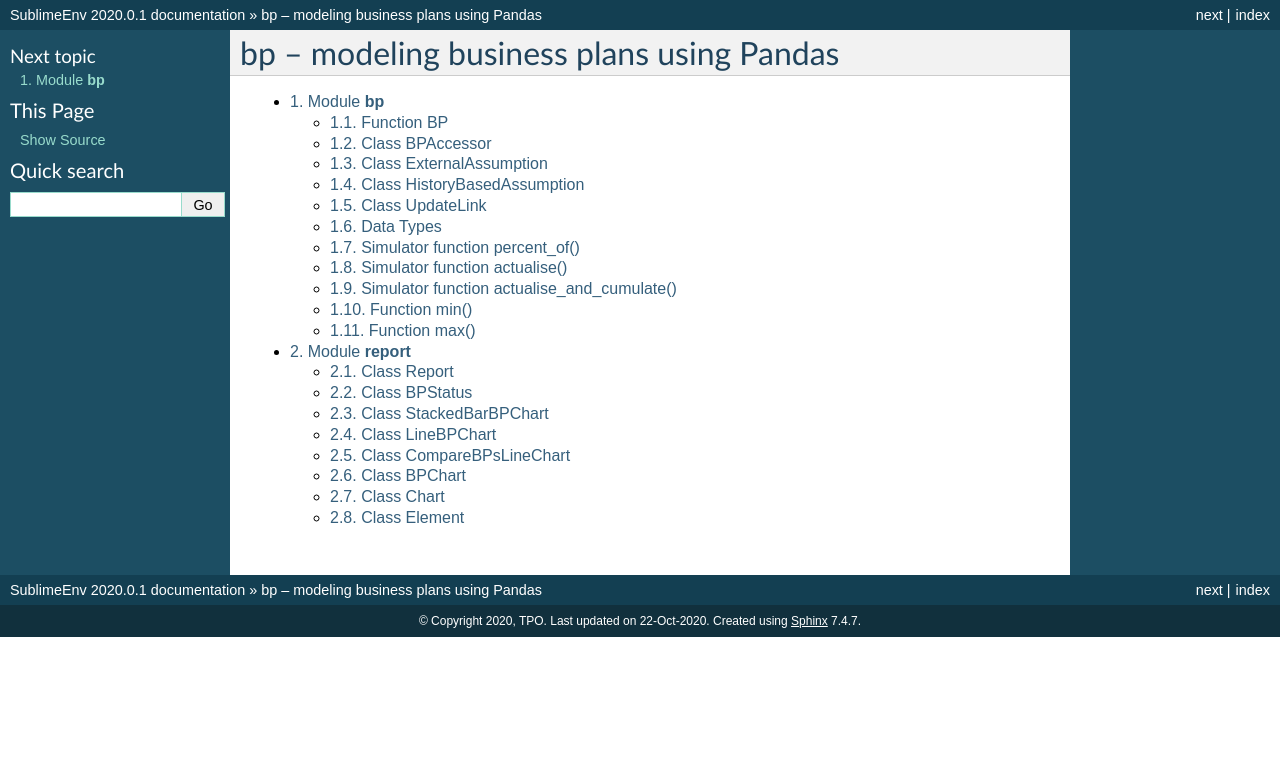
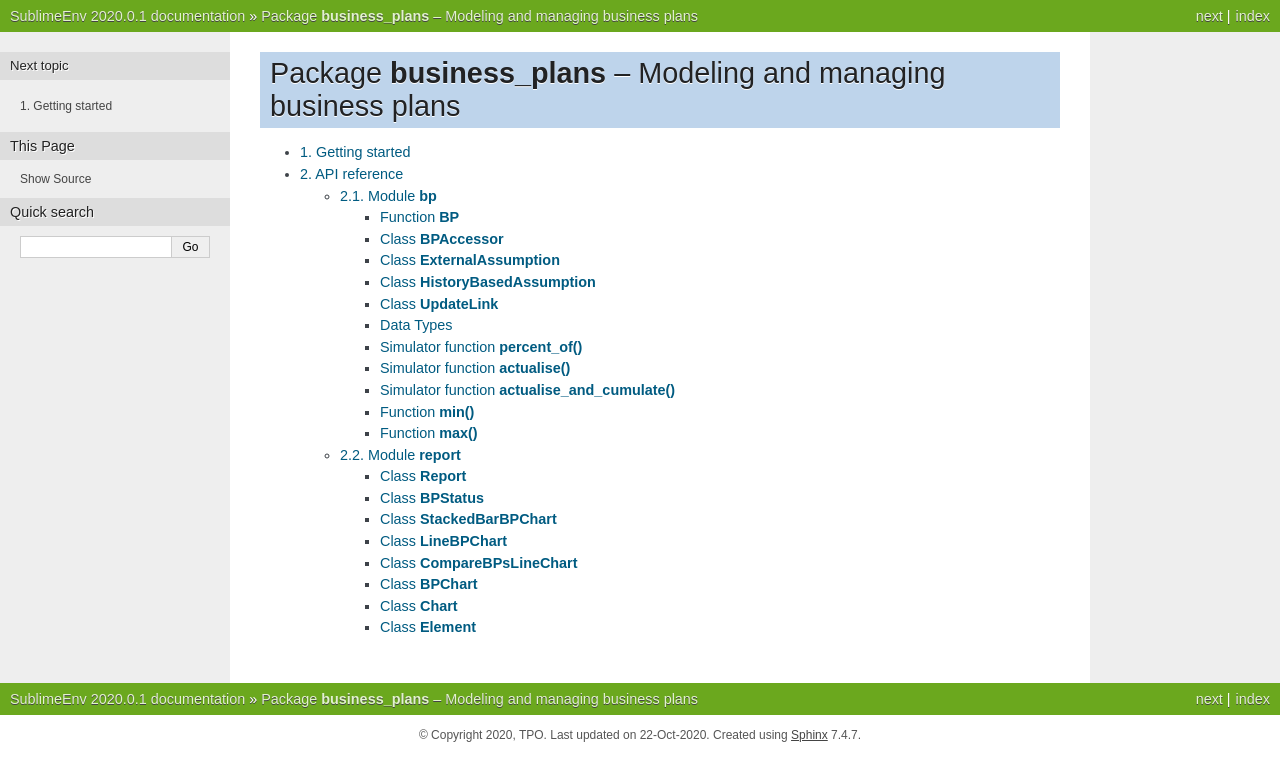
Before and after one commit to TPO-POMGOM/business-plans, a Sphinx documentation site: the page built from docs/index.rst, in a window 1280 px wide. Shown: the top 781 px of the page. Built offline with Sphinx 7.4.7, drawn with Linux system fonts in a browser that asks for light colours.

Commit message:
Changed Sphinx Theme, added Getting started chapter, improved titles formatting

```diff
--- /dev/null
+++ b/__init__.py
@@ -0,0 +1 @@
+""" Required by sphinx to identify 'business_plans' as a package. """
--- /dev/null
+++ b/docs/api_reference.rst
@@ -0,0 +1,8 @@
+API reference
+=============
+
+.. toctree::
+   :maxdepth: 2
+
+   bp
+   report
--- a/docs/bp.rst
+++ b/docs/bp.rst
@@ -2,38 +2,38 @@
 Module **bp**
 =============
 
-.. automodule:: bp
+.. automodule:: business_plans.bp
 
 
-Function BP
------------
+Function **BP**
+----------------
 
 .. autofunction:: BP
 
 
-Class BPAccessor
-----------------
+Class **BPAccessor**
+--------------------
 
 .. autoclass:: BPAccessor
    :members:
 
 
-Class ExternalAssumption
-----------------------
+Class **ExternalAssumption**
+----------------------------
 
 .. autoclass:: ExternalAssumption
    :members:
 
 
-Class HistoryBasedAssumption
-----------------------------
+Class **HistoryBasedAssumption**
+--------------------------------
 
 .. autoclass:: HistoryBasedAssumption
    :members:
 
 
-Class UpdateLink
-----------------
+Class **UpdateLink**
+--------------------
 
 .. autoclass:: UpdateLink
    :members:
@@ -49,31 +49,31 @@ Data Types
    :annotation:
 
 
-Simulator function percent_of()
--------------------------------
+Simulator function **percent_of()**
+-----------------------------------
 
 .. autofunction:: percent_of
 
 
-Simulator function actualise()
-------------------------------
+Simulator function **actualise()**
+----------------------------------
 
 .. autofunction:: actualise
 
 
-Simulator function actualise_and_cumulate()
--------------------------------------------
+Simulator function **actualise_and_cumulate()**
+-----------------------------------------------
 
 .. autofunction:: actualise_and_cumulate
 
 
-Function min()
---------------
+Function **min()**
+------------------
 
 .. autofunction:: min
 
 
-Function max()
---------------
+Function **max()**
+-------------------
 
 .. autofunction:: max
--- a/docs/conf.py
+++ b/docs/conf.py
@@ -3,11 +3,11 @@ extensions = [
     'sphinx.ext.napoleon',
     'sphinx.ext.viewcode',
 ]
-# html_theme = 'nature'
-html_theme = 'classic'
-html_theme_options = {
-    'stickysidebar': True
-}
+html_theme = 'nature'
+# html_theme = 'classic'
+# html_theme_options = {
+#     'stickysidebar': True  # Only works with html_theme = 'classic'
+# }
 html_last_updated_fmt = '%d-%b-%Y'
 
 # Napoleon settings
--- /dev/null
+++ b/docs/getting_started.rst
@@ -0,0 +1,4 @@
+Getting started
+===============
+
+**TBC**
--- a/docs/index.rst
+++ b/docs/index.rst
@@ -1,9 +1,9 @@
-bp -- modeling business plans using Pandas
-==========================================
+Package **business_plans** -- Modeling and managing business plans
+==================================================================
 
 .. toctree::
    :maxdepth: 3
    :numbered: 2
 
-   bp
-   report
+   getting_started
+   api_reference
--- a/docs/report.rst
+++ b/docs/report.rst
@@ -2,60 +2,60 @@
 Module **report**
 =================
 
-.. automodule:: report
+.. automodule:: business_plans.report
 
 
-Class Report
-------------
+Class **Report**
+----------------
 
 .. autoclass:: Report
    :members:
 
 
-Class BPStatus
---------------
+Class **BPStatus**
+------------------
 
 .. autoclass:: BPStatus
    :members:
 
 
-Class StackedBarBPChart
------------------------
+Class **StackedBarBPChart**
+---------------------------
 
 .. autoclass:: StackedBarBPChart
    :members:
 
 
-Class LineBPChart
------------------
+Class **LineBPChart**
+---------------------
 
 .. autoclass:: LineBPChart
    :members:
 
 
-Class CompareBPsLineChart
--------------------------
+Class **CompareBPsLineChart**
+-----------------------------
 
 .. autoclass:: CompareBPsLineChart
    :members:
 
 
-Class BPChart
--------------
+Class **BPChart**
+-----------------
 
 .. autoclass:: BPChart
    :members:
 
 
-Class Chart
------------
+Class **Chart**
+---------------
 
 .. autoclass:: Chart
    :members:
 
 
-Class Element
--------------
+Class **Element**
+-----------------
 
 .. autoclass:: Element
    :members:
--- a/report.py
+++ b/report.py
@@ -23,7 +23,7 @@ from typing_extensions import Literal
 
 import pandas as pd
 
-from bp.bp import ExternalAssumption, HistoryBasedAssumption
+from business_plans.bp import ExternalAssumption, HistoryBasedAssumption
 
 
 __all__ = [
```
Also changed, not shown: 1 other file.
